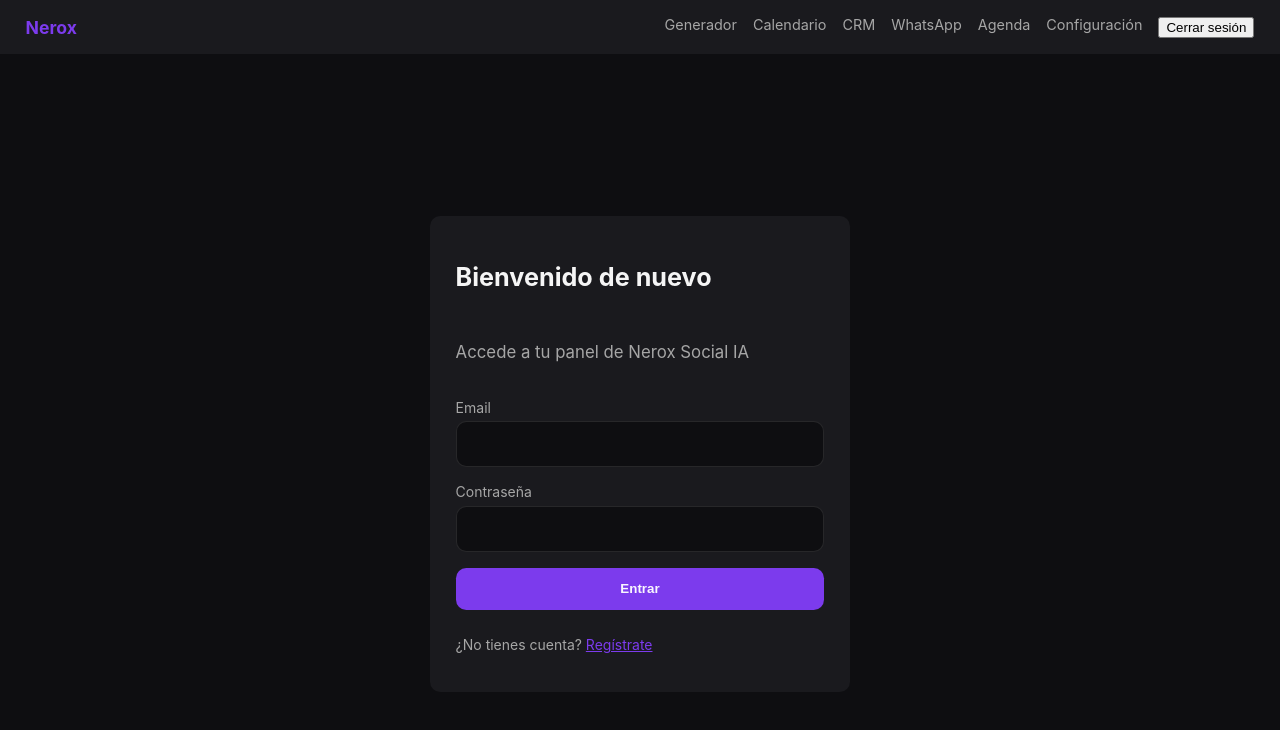
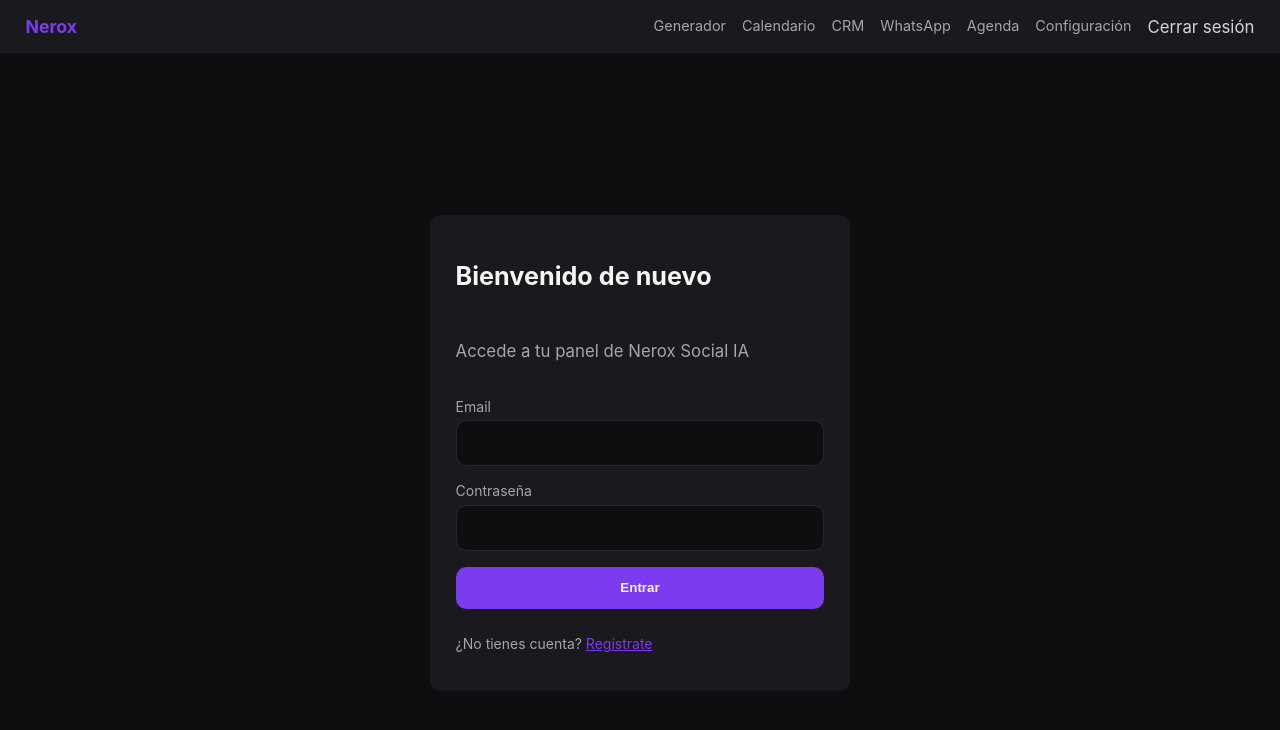
Before and after one commit to neroxdigital2-prog/social, a Next.js app: page /login in a window 1280 px wide. Shown: the top 730 px of the page. Built offline with nearby package versions, Linux system fonts and the light colour scheme; no server answers.

Commit message:
Update globals.css

```diff
--- a/app/globals.css
+++ b/app/globals.css
@@ -118,3 +118,27 @@
 .app-nav-links a { color: var(--color-text-muted); text-decoration: none; font-size: 0.9rem; }
 .app-nav-links a:hover { color: var(--color-text); }
 @media (max-width: 520px) { .cal-card { grid-template-columns: 1fr; } }
+/* ===== Botón "Cerrar sesión" — estilo igual a los enlaces del nav ===== */
+.app-nav-logout {
+  background: none;
+  border: none;
+  padding: 0;
+  margin: 0;
+  font: inherit;
+  color: inherit;
+  cursor: pointer;
+  opacity: 0.85;
+  transition: opacity 0.15s ease, color 0.15s ease;
+}
+
+.app-nav-logout:hover,
+.app-nav-logout:focus-visible {
+  opacity: 1;
+  color: var(--color-error, #ff6b6b);
+}
+
+.app-nav-logout:focus-visible {
+  outline: 2px solid var(--color-error, #ff6b6b);
+  outline-offset: 2px;
+  border-radius: 4px;
+}
```
